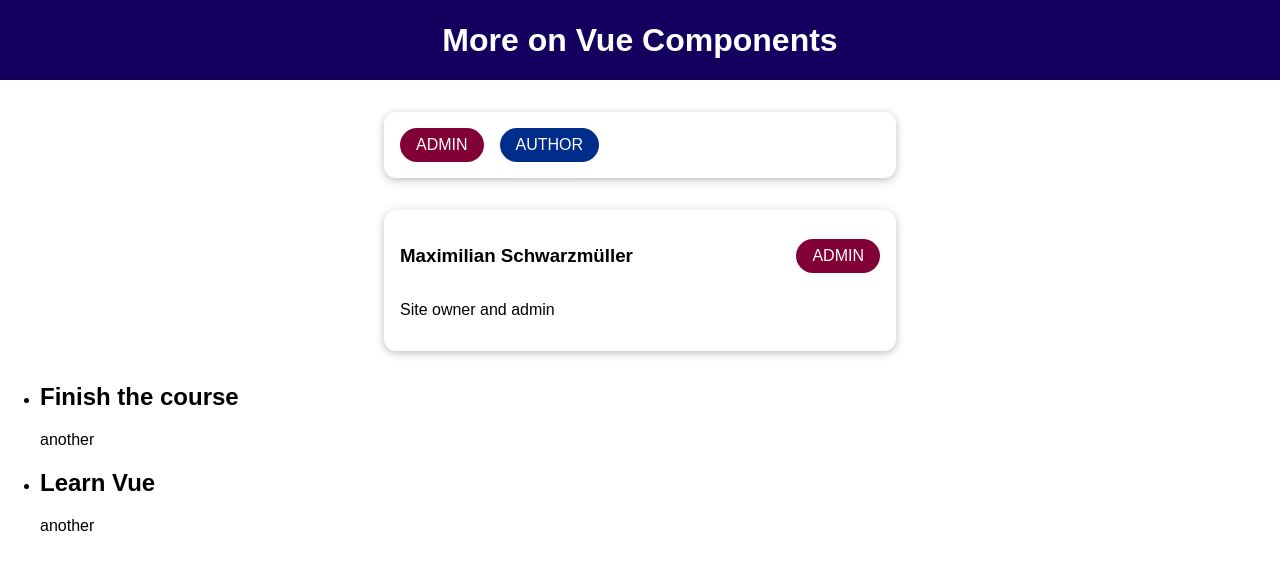
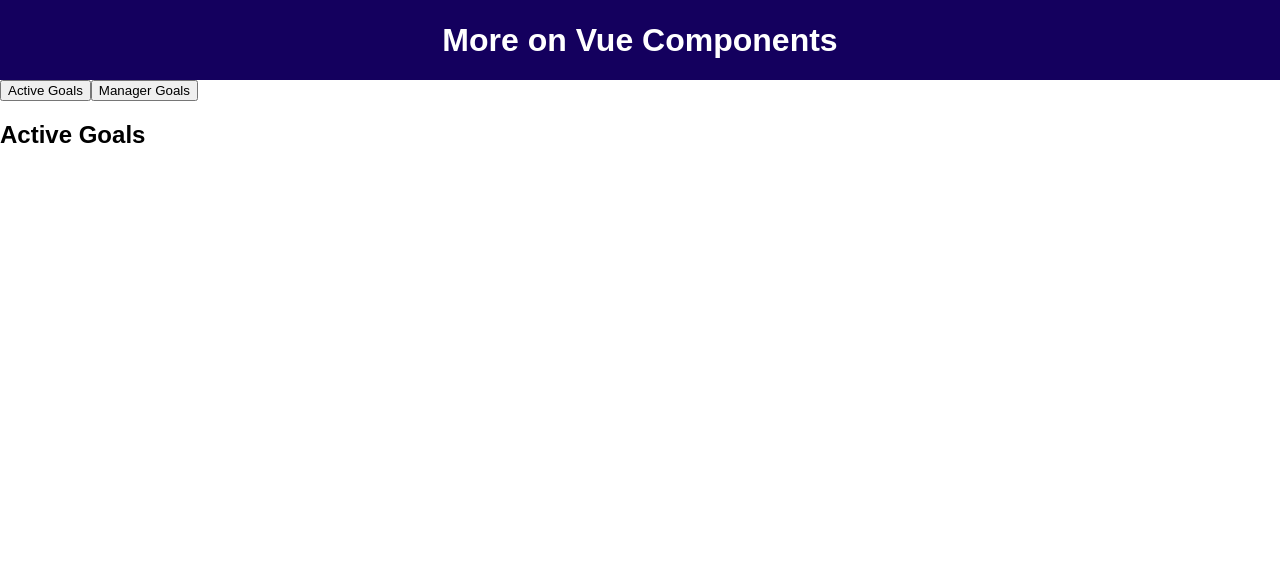
Before and after one commit to tacsio/vue-udemy, a Vue app in the folder cmp-adv-01-starting-setup/: page / in a window 1280 px wide. Shown: the top 570 px of the page. Built offline with nearby package versions, Linux system fonts and the light colour scheme.

Commit message:
dynamic component

```diff
--- a/cmp-adv-01-starting-setup/src/App.vue
+++ b/cmp-adv-01-starting-setup/src/App.vue
@@ -1,39 +1,54 @@
 <template>
   <div>
     <the-header></the-header>
-    <BadgeList />
-    <user-info :full-name="activeUser.name" :info-text="activeUser.description" :role="activeUser.role"></user-info>
-    <course-goals>
+    <button @click="setSelectedComponent('active-goals')">Active Goals</button>
+    <button @click="setSelectedComponent('manage-goals')">Manager Goals</button>
+    <!-- <active-goals v-if="selectedComponent === 'active-goals'"></active-goals> -->
+    <!-- <manage-goals v-else></manage-goals> -->
+    <component :is="selectedComponent"></component>
+    <!-- <BadgeList /> -->
+    <!-- <user-info :full-name="activeUser.name" :info-text="activeUser.description" :role="activeUser.role"></user-info> -->
+    <!-- <course-goals>
       <template #default="slotProps">
         <h2>{{ slotProps.item }}</h2>
-        <p>{{ slotProps['anotherProp'] }}</p>
+        <p>{{ slotProps["anotherProp"] }}</p>
       </template>
-    </course-goals>
+    </course-goals> -->
   </div>
 </template>
 
 <script>
 import TheHeader from "./components/TheHeader.vue";
-import UserInfo from "./components/UserInfo.vue";
-import BadgeList from "./components/BadgeList.vue";
-import CourseGoals from "./components/CourseGoals.vue";
+// import UserInfo from "./components/UserInfo.vue";
+// import BadgeList from "./components/BadgeList.vue";
+// import CourseGoals from "./components/CourseGoals.vue";
+import ActiveGoals from "./components/ActiveGoals.vue";
+import ManageGoals from "./components/ManageGoals.vue";
 
 export default {
   components: {
     "the-header": TheHeader,
-    UserInfo: UserInfo,
-    BadgeList,
-    CourseGoals,
+    // UserInfo: UserInfo,
+    // BadgeList,
+    // CourseGoals,
+    ActiveGoals,
+    ManageGoals,
   },
 
   data() {
     return {
+      selectedComponent: "active-goals",
       activeUser: {
         name: "Maximilian Schwarzmüller",
         description: "Site owner and admin",
         role: "admin",
       },
     };
+  },
+  methods: {
+    setSelectedComponent(cmp) {
+      this.selectedComponent = cmp;
+    },
   },
 };
 </script>
--- /dev/null
+++ b/cmp-adv-01-starting-setup/src/components/ActiveGoals.vue
@@ -0,0 +1,3 @@
+<template>
+  <h2>Active Goals</h2>
+</template>
--- /dev/null
+++ b/cmp-adv-01-starting-setup/src/components/ManageGoals.vue
@@ -0,0 +1,3 @@
+<template>
+  <h2>Manage Goals</h2>
+</template>
```
